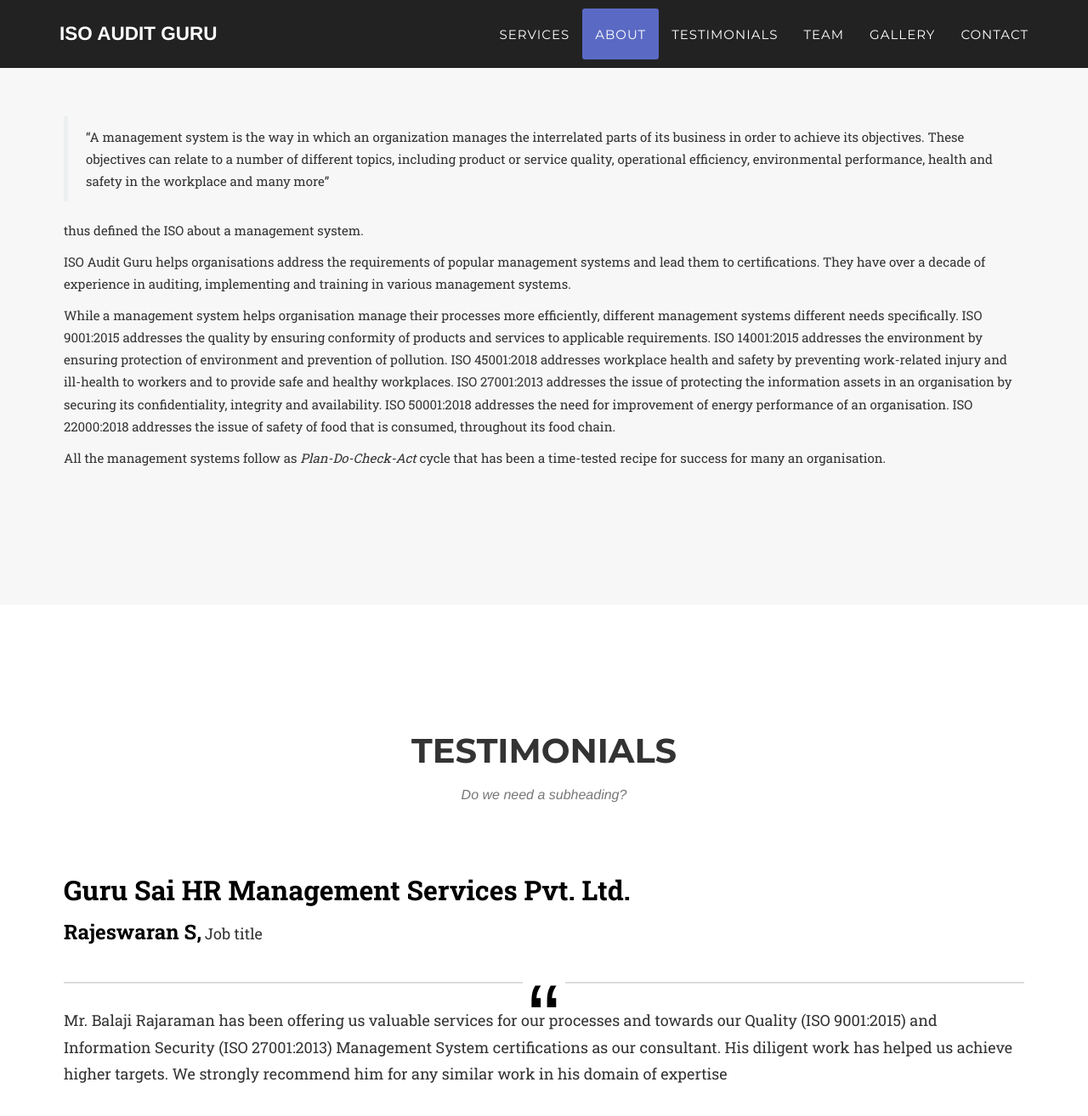
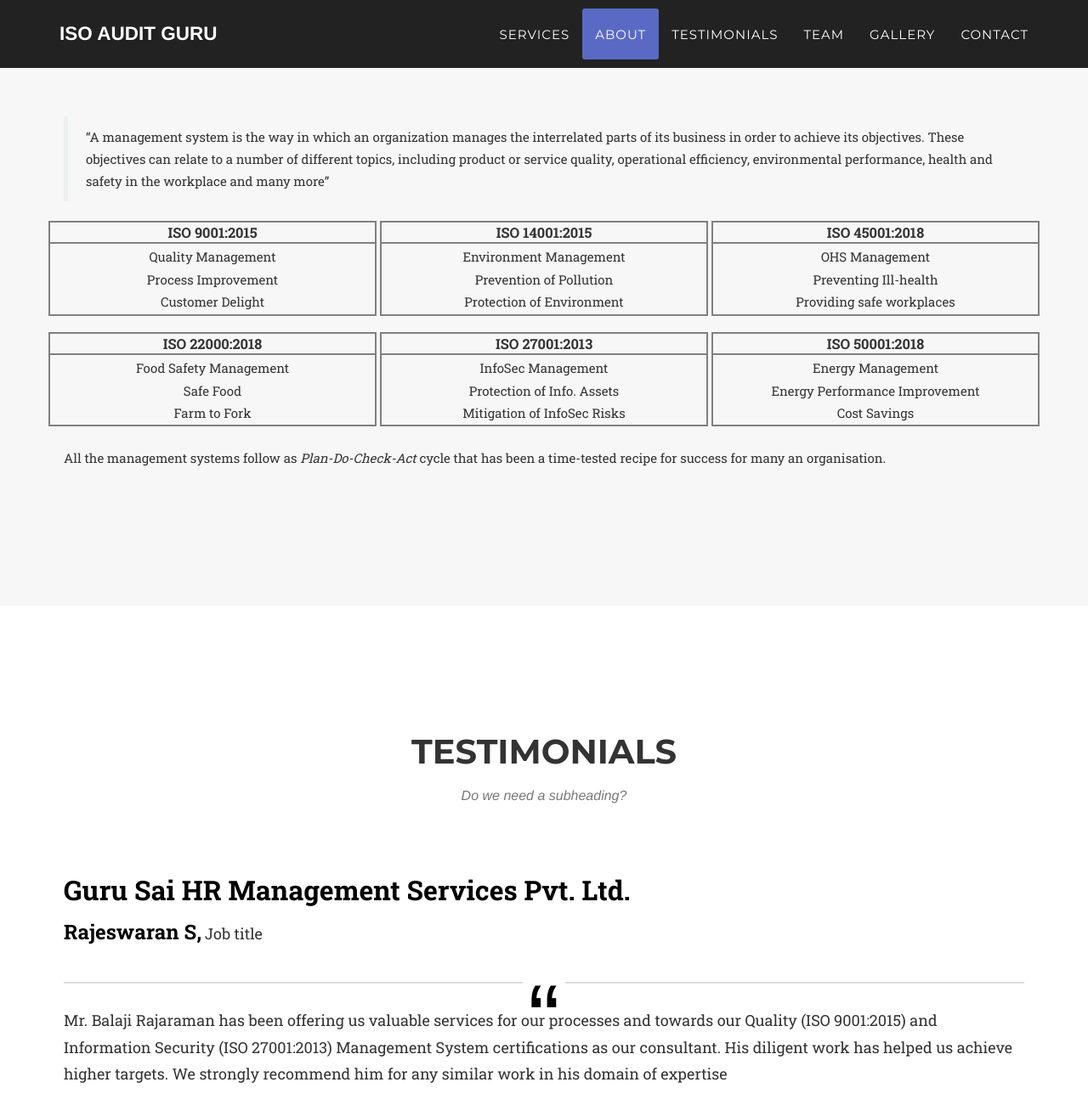
Before and after one commit to ISO-Audit-Guru/ISO-Audit-Guru.github.io, a Jekyll site: the page built from index.html, in a window 1280 px wide and 1400 px high, scrolled down 1848 px. Shown: the top 1314 px of the window at 85% size. Built offline with Jekyll 4.4.1, drawn with Linux system fonts in a browser that asks for light colours; nearby versions of some CDN libraries; some web fonts are replaced.

Commit message:
add tables in about

```diff
--- a/_data/template.yml
+++ b/_data/template.yml
@@ -10,27 +10,13 @@
   primary: 'Montserrat,Helvetica,Arial,sans-serif'
   secondary: '"Droid Serif", "Helvetica Neue", Helvetica,Arial,sans-serif'
 
-about: |
+aboutpart1: |
   > “A management system is the way in which an organization manages the interrelated parts of its
   business in order to achieve its objectives. These objectives can relate to a number of different
   topics, including product or service quality, operational efficiency, environmental performance,
   health and safety in the workplace and many more”
 
-  thus defined the ISO about a management system.
-
-  ISO Audit Guru helps organisations address the requirements of popular management systems and
-  lead them to certifications. They have over a decade of experience in auditing, implementing and
-  training in various management systems.
-
-  While a management system helps organisation manage their processes more efficiently, different
-  management systems different needs specifically. ISO 9001:2015 addresses the quality by ensuring
-  conformity of products and services to applicable requirements. ISO 14001:2015 addresses the
-  environment by ensuring protection of environment and prevention of pollution. ISO 45001:2018
-  addresses workplace health and safety by preventing work-related injury and ill-health to workers
-  and to provide safe and healthy workplaces. ISO 27001:2013 addresses the issue of protecting the
-  information assets in an organisation by securing its confidentiality, integrity and availability. ISO
-  50001:2018 addresses the need for improvement of energy performance of an organisation. ISO
-  22000:2018 addresses the issue of safety of food that is consumed, throughout its food chain.
+aboutpart2: |
 
   All the management systems follow as _Plan-Do-Check-Act_ cycle that has been a time-tested recipe
   for success for many an organisation.
--- a/_includes/about.html
+++ b/_includes/about.html
@@ -8,7 +8,99 @@
             </div>
         </div>
         <div class="row textrow">
-            {{ site.data.template.about | markdownify}}
+            {{ site.data.template.aboutpart1 | markdownify}}
+        </div>
+        <div class="row about-toprow">
+            <div class="col-sm-4 col-sm-offset-0 about-box">
+                <div class="row cert-title">
+                    ISO 9001:2015
+                </div>
+                <div class="row cert-name">
+                    Quality Management
+                </div>
+                <div class="row cert-name">
+                    Process Improvement
+                </div>
+                <div class="row cert-name">
+                    Customer Delight
+                </div>
+            </div>
+            <div class="col-sm-4 about-box">
+                <div class="row cert-title">
+                    ISO 14001:2015
+                </div>
+                <div class="row cert-name">
+                    Environment Management
+                </div>
+                <div class="row cert-name">
+                    Prevention of Pollution
+                </div>
+                <div class="row cert-name">
+                    Protection of Environment
+                </div>
+            </div>
+            <div class="col-sm-4 about-box">
+                <div class="row cert-title">
+                    ISO 45001:2018
+                </div>
+                <div class="row cert-name">
+                    OHS Management
+                </div>
+                <div class="row cert-name">
+                    Preventing Ill-health
+                </div>
+                <div class="row cert-name">
+                    Providing safe workplaces
+                </div>
+            </div>
+        </div>
+        <div class="row">
+            <div class="col-sm-4 col-sm-offset-0 about-box">
+                <div class="row cert-title">
+                    ISO 22000:2018
+                </div>
+                <div class="row cert-name">
+                    Food Safety Management
+                </div>
+                <div class="row cert-name">
+                    Safe Food
+                </div>
+                <div class="row cert-name">
+                    Farm to Fork
+                </div>
+            </div>
+            <div class="col-sm-4 about-box">
+                <div class="row cert-title">
+                    ISO 27001:2013
+                </div>
+                <div class="row cert-name">
+                    InfoSec Management
+                </div>
+                <div class="row cert-name">
+                    Protection of Info. Assets
+                </div>
+                <div class="row cert-name">
+                    Mitigation of InfoSec Risks
+                </div>
+            </div>
+            <div class="col-sm-4 about-box">
+                <div class="row cert-title">
+                    ISO 50001:2018
+                </div>
+                <div class="row cert-name">
+                    Energy Management
+                </div>
+                <div class="row cert-name">
+                    Energy Performance Improvement
+                </div>
+                <div class="row cert-name">
+                    Cost Savings
+                </div>
+            </div>
+        </div>
+        <br>
+        <div class="row textrow">
+            {{ site.data.template.aboutpart2 | markdownify}}
         </div>
     </div>
 </section>
```
Also changed, not shown: _includes/css/agency.css (+32 -0 lines).
